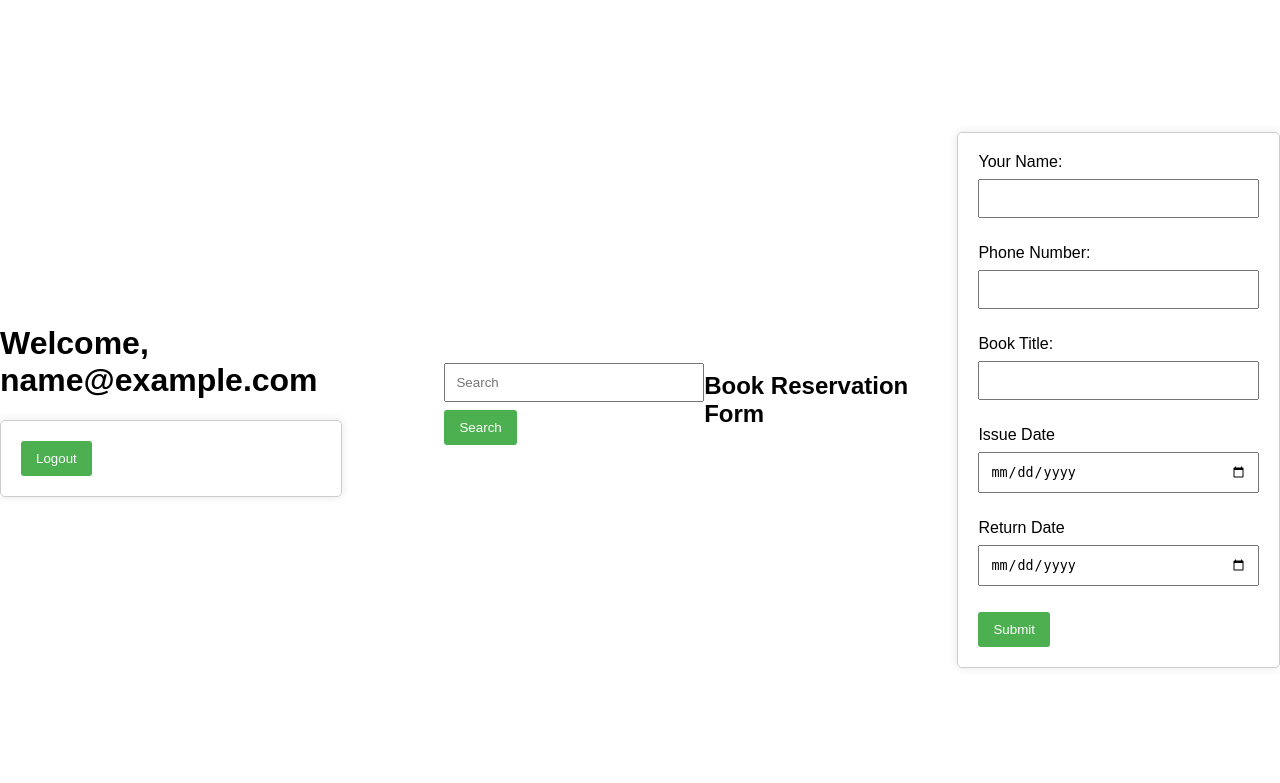
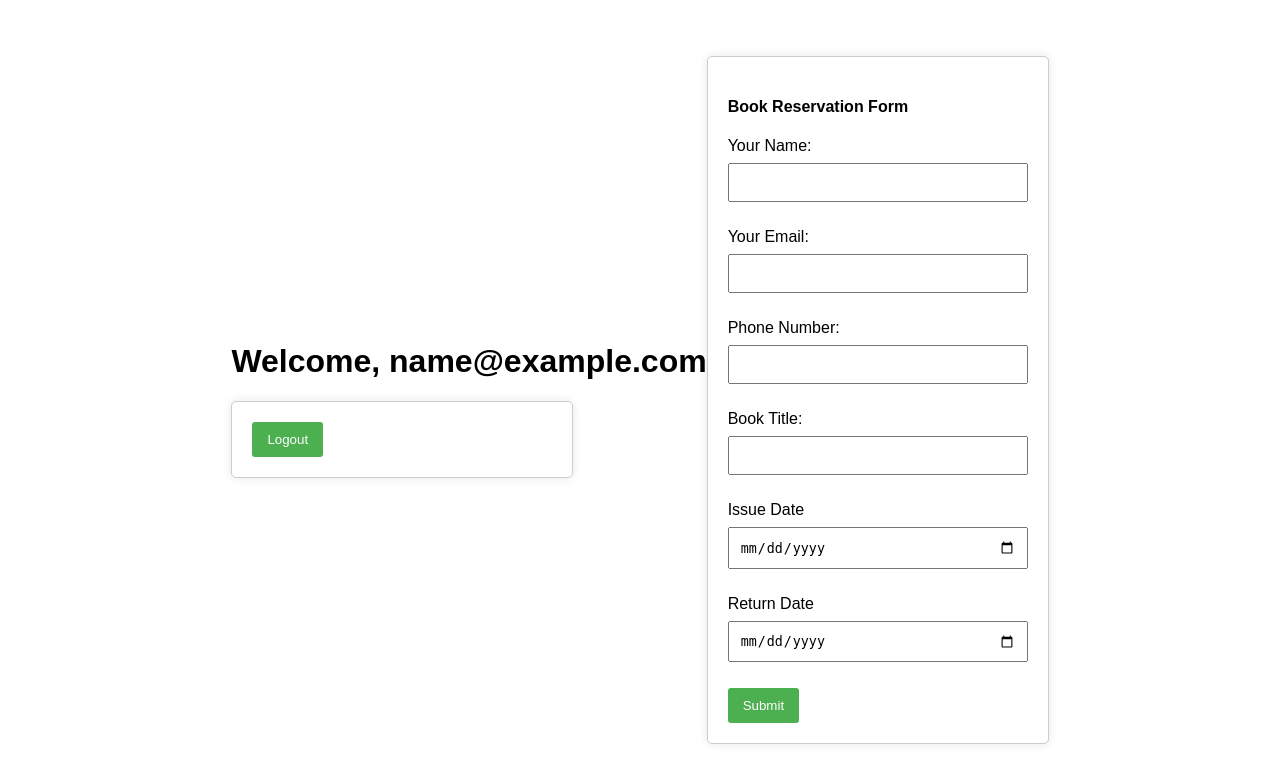
Before and after one commit to ImHimanshuAnand/B9IS123_2324_TMD2, a Flask app: template templates/user_form.html in a window 1280 px wide. Shown: the top 783 px of the page. Run offline with Flask 3, Linux system fonts and the light colour scheme; the template is opened without the code that fills it, so the values that code supplies are empty; the visitor is signed in with stand-in values (Sample User, id 1).

Commit message:
html booking

```diff
--- a/templates/user_form.html
+++ b/templates/user_form.html
@@ -46,14 +46,14 @@
            </form>
         </div>
     </header>
-    <div class="searchbar">
-        <input type="text" id="searchInput" placeholder="Search">
-        <button type="button" onclick="searchMethod()">Search</button>
-    </div>
-    <h2>Book Reservation Form</h2>
+
     <form action="/BookReservations" method="POST">
+        <h4>Book Reservation Form</h4>
         <label for="name">Your Name:</label>
         <input type="text" id="name" name="UserName" required><br><br>
+
+        <label for="Email">Your Email:</label>
+        <input type="Email" id="Email" name="Email" required><br><br>
 
         <label for="Phone Number">Phone Number:</label>
         <input type="number" id="Phone Number" name="UserPhone" required><br><br>
```
